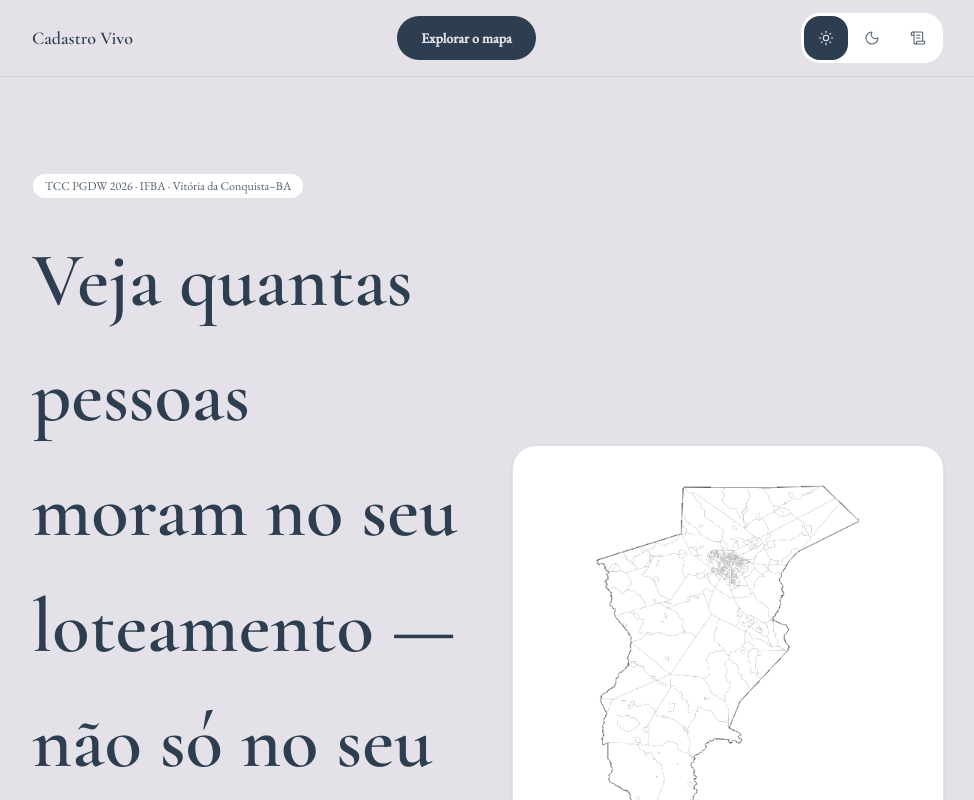
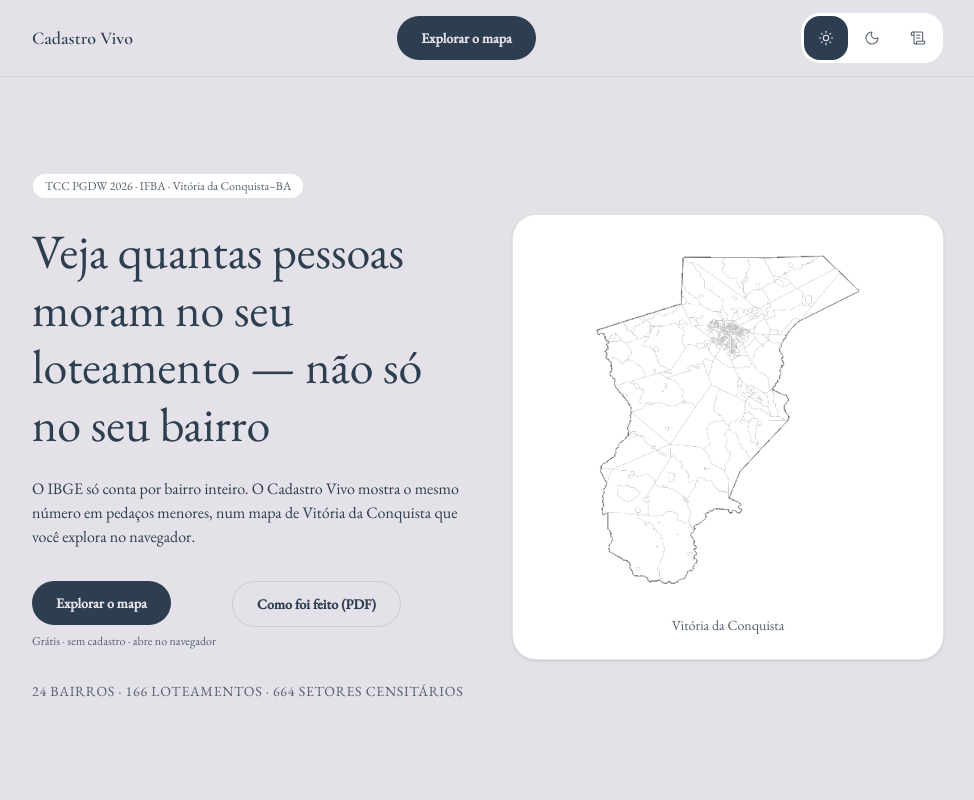
Before and after one commit to pedrovitorsilva/tcc_teste, a Next.js app: page / in a window 1280 px wide. Shown: the top 800 px of the page, without its empty margins (152-1126 px from the left). Built offline with nearby package versions, Linux system fonts and the light colour scheme.

Commit message:
style: reduzir tamanho do titulo na landing page hero
- cv-title: 6vw → 5vw, max 96px → 72px (menos quebra geral)
- novo cv-title-hero: 4vw, max 48px (compacto para landing)
- line-height: 1.2 no hero (melhor proporção)

Co-Authored-By: Claude Haiku 4.5 <noreply@anthropic.com>

```diff
--- a/src/app/globals.css
+++ b/src/app/globals.css
@@ -233,7 +233,13 @@ body {
 
   /* Título flutuante — nome principal */
   .cv-title {
-    font-size: clamp(28px, 6vw, 96px);
+    font-size: clamp(24px, 5vw, 72px);
+  }
+
+  /* Hero da landing page — compacto */
+  .cv-title-hero {
+    font-size: clamp(20px, 4vw, 48px);
+    line-height: 1.2;
   }
 
   /* Título flutuante — breadcrumb */
--- a/src/components/landing/Hero.tsx
+++ b/src/components/landing/Hero.tsx
@@ -20,7 +20,7 @@ export function Hero({
             <p className="mb-6 inline-block rounded-full border border-cv-border bg-panel px-3 py-1 text-xs text-ink-soft">
               {credibility}
             </p>
-            <h1 className="cv-title">{headline}</h1>
+            <h1 className="cv-title-hero">{headline}</h1>
             <p className="cv-lead mt-6">{subheadline}</p>
             <div className="mt-8 flex flex-col gap-4 md:flex-row md:items-start">
               <div className="flex flex-col items-center gap-2 md:items-start">
```
